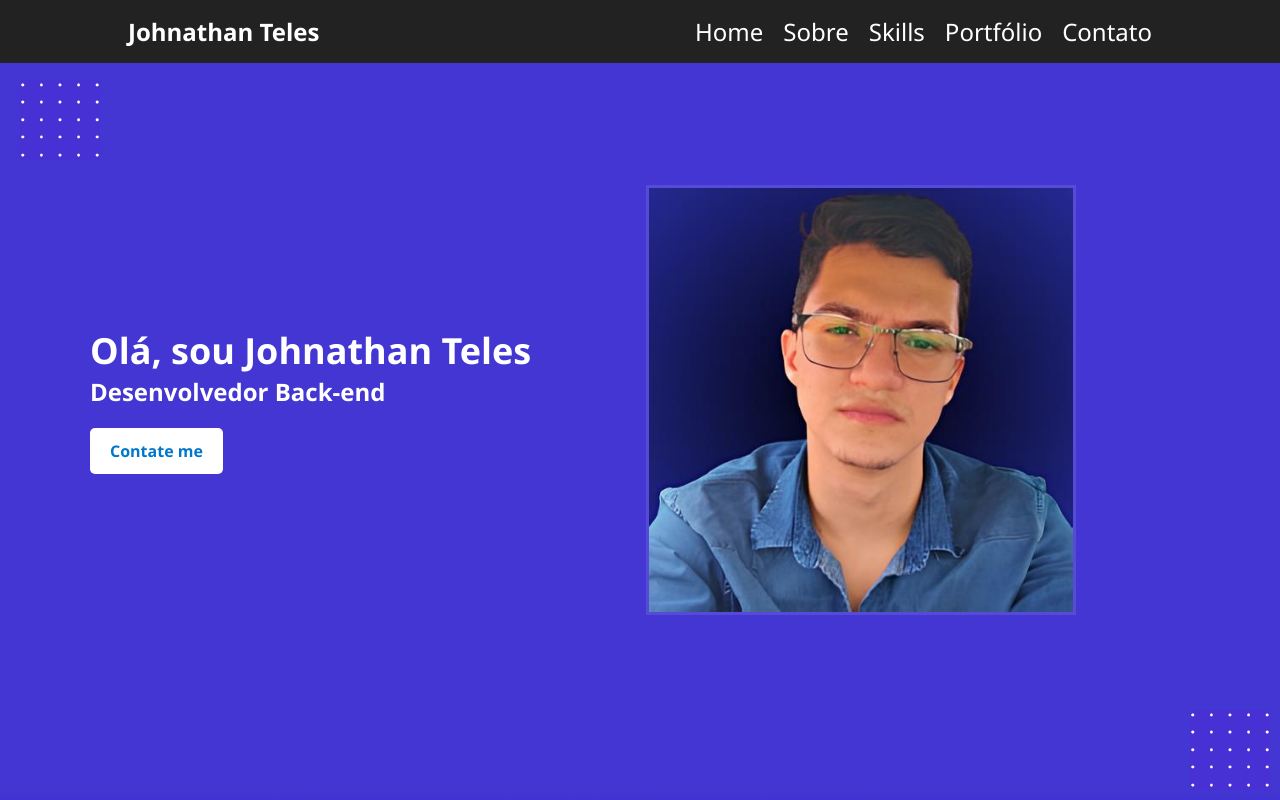
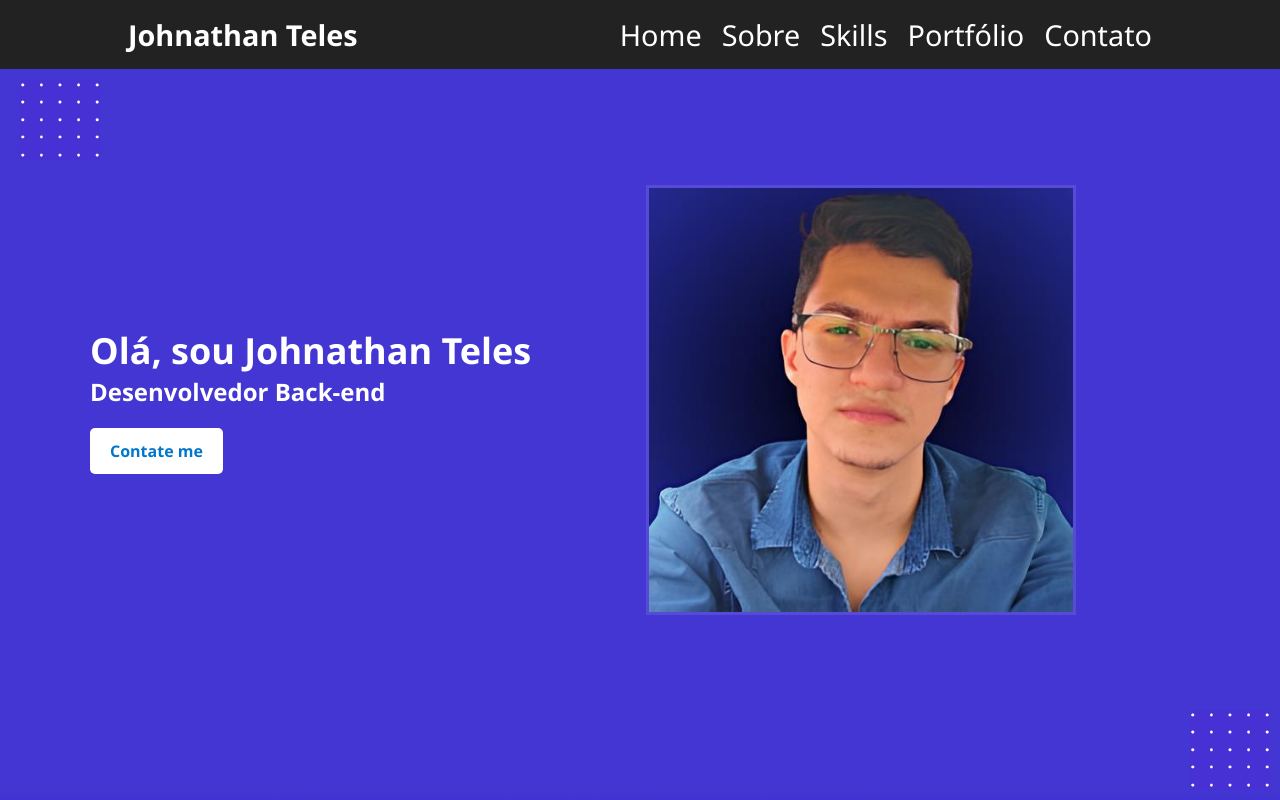
Before and after one commit to JohnathanTeles/MeuPortfolio, a plain HTML site: page index.html in a window 1280 px wide. Shown: the top 800 px of the page. Drawn offline with Linux system fonts and the light colour scheme.

Commit message:
alteração da fonte dos links

```diff
--- a/estilo.css
+++ b/estilo.css
@@ -21,6 +21,7 @@ html, body {
     color: white;
     position: fixed;
     width: 100%;
+    height: auto;
     top: 0;
     left: 0;
     z-index: 100;
@@ -30,9 +31,9 @@ html, body {
     .menu {
         flex-direction: column; /* Empilha os itens verticalmente */
         padding: 10px 5%;
+        font-size: 3rem;
     }
 }
-
 #jt-container {
     display: flex;
     align-items: center;
@@ -40,56 +41,56 @@ html, body {
     white-space: nowrap;
 }
 
+#jt, #jt.fullName {
+    font-size: 1.8rem;
+    font-weight: bold;
+    position: absolute;
+    left: 0;
+    transition: opacity 0.3s ease-in-out;
+}
+
 #jt {
-    font-size: 1.5rem;
-    font-weight: bold;
-    transition: opacity 0.0s ease 2s; /* Delay de 2s apenas para reaparecer */
+    opacity: 1;
 }
 
 #jt.fullName {
-    font-size: 1.5rem;
     opacity: 0;
-    transition: opacity 0.0s ease; /* Sem delay para aparecer */
-    position: absolute;
-    left: 0;
 }
 
 .menu:hover #jt {
-    opacity: 0; /* "JT" desaparece imediatamente */
-    transition-delay: 0s; /* Sem atraso ao sumir */
+    opacity: 0;
 }
 
 .menu:hover #jt.fullName {
-    opacity: 1; /* "Johnathan Teles" aparece imediatamente */
-    transition-delay: 0s; /* Sem atraso ao aparecer */
+    opacity: 1;
 }
 
-.menu:not(:hover) #jt.fullName {
-    opacity: 0; /* Nome desaparece */
-    transition-delay: 1s; /* Aguarda 2 segundos antes de sumir */
-}
-
-.menu:not(:hover) #jt {
-    opacity: 1; /* "JT" reaparece */
-    transition-delay: 1s; /* Aguarda 2 segundos para voltar */
-}
 
 .menuLinks {
     display: flex;
     gap: 20px;
+    height: auto;
 }
 
 .menuLinks a {
     color: white;
     text-decoration: none;
-    font-size: 24px;
+    font-size: 1.8rem; /* Tamanho da fonte para telas maiores */
     transition: color 0.3s ease;
-    font-weight: Segoe UI;
+    font-family: "Segoe UI", sans-serif; /* Definindo a fonte como Segoe UI */
+    font-weight: normal; /* Peso da fonte normal */
 }
 
 .menuLinks a:hover {
-    color: #00aaff;
+    color: #00aaff; /* Cor ao passar o mouse */
 }
+
+@media (max-width: 768px) {
+    .menuLinks a {
+        font-size: 2.2rem; /* Aumenta o tamanho da fonte para telas menores */
+    }
+}
+
 
 /****************** APRESENTAÇÃO **************/
 .apresentacao {
@@ -343,6 +344,7 @@ html, body {
      background-color: #393939;
      width: 100%;
      height: auto;
+     padding-bottom: 20px;
      box-shadow: 0 4px 8px rgba(0, 0, 0, 0.7);
  }
 
```
